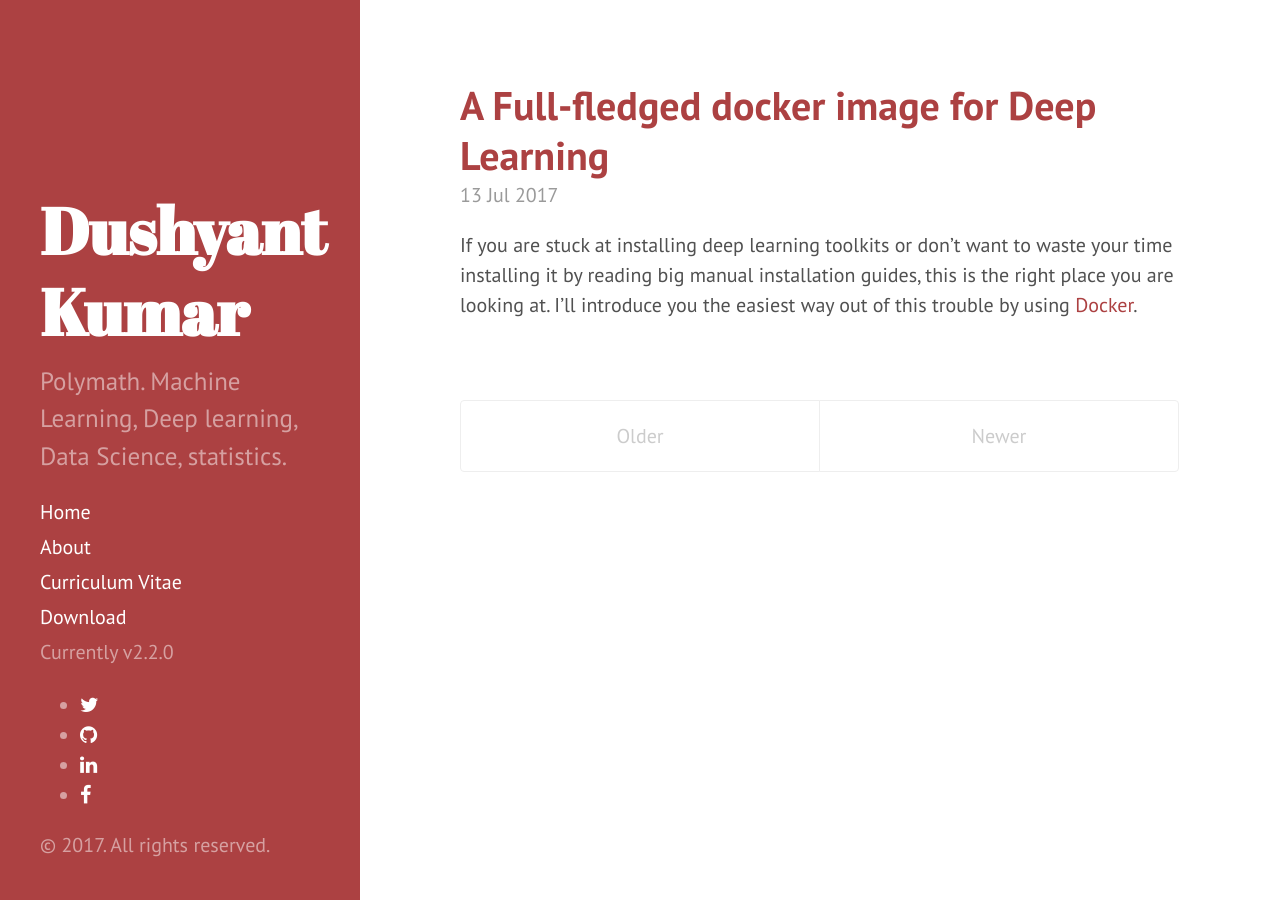
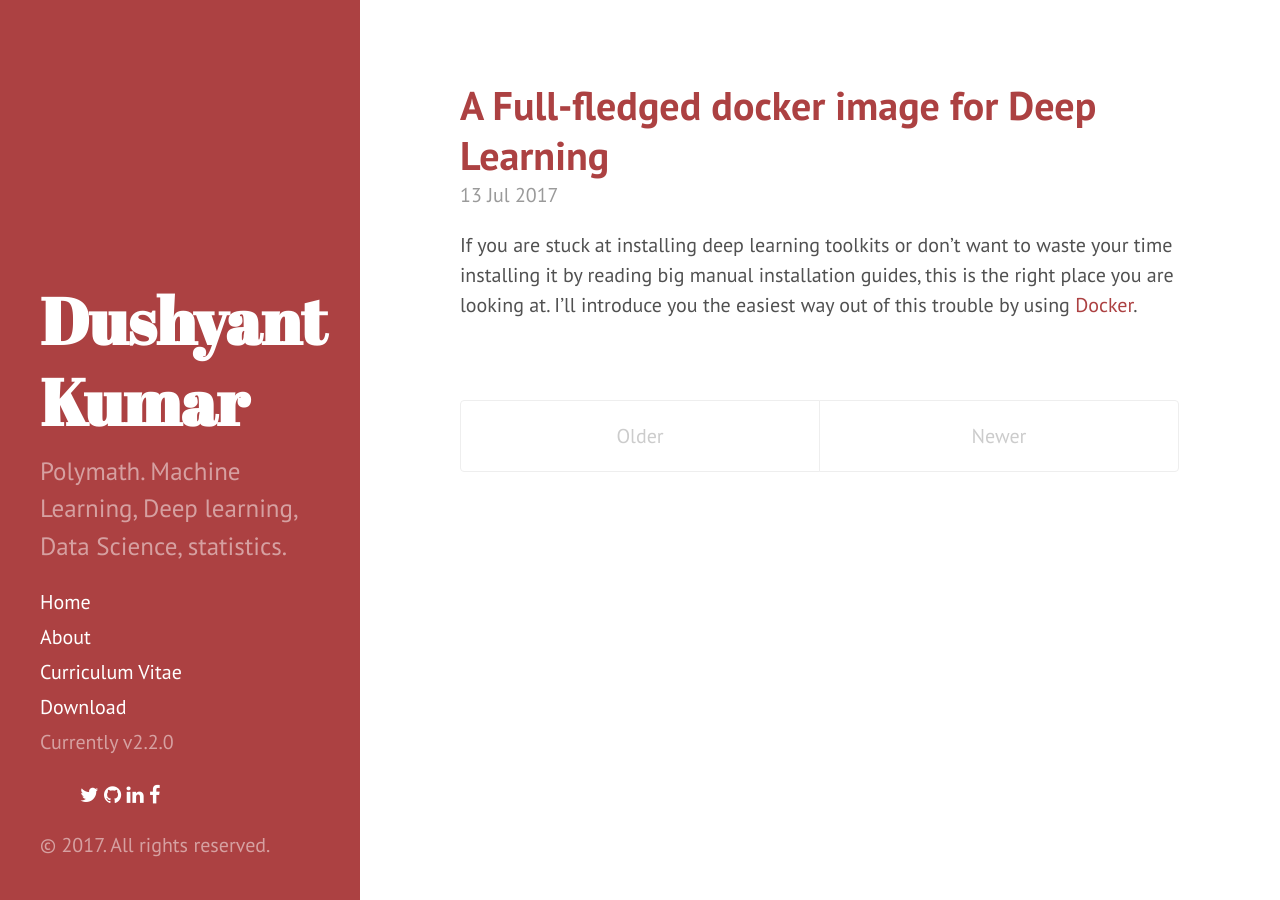
Before and after one commit to zero1hac/zero1hac.github.io, a Jekyll site: the page built from index.html, in a window 1280 px wide. Built offline with Jekyll 4.4.1, drawn with Linux system fonts in a browser that asks for light colours; nearby versions of some CDN libraries; the list of posts is cut into pages by our own code.

Commit message:
Formatting of social profile icons

```diff
--- a/_includes/sidebar.html
+++ b/_includes/sidebar.html
@@ -29,7 +29,7 @@
       <a class="sidebar-nav-item" href="{{ site.github.repo }}/archive/master.zip">Download</a>
       <span class="sidebar-nav-item">Currently v{{ site.version }}</span>
     </nav>
-    <ul>
+    <ul id="horizontal-line">
         <li>
                 <a href="https://twitter.com/{{ site.twitter_user }}">
                     <i class="fa fa-twitter"></i>
--- a/public/css/syntax.css
+++ b/public/css/syntax.css
@@ -63,3 +63,6 @@
 .css .o,
 .css .o + .nt,
 .css .nt + .nt { color: #999; }
+ul#horizontal-line li{
+    display: inline;
+}
```
